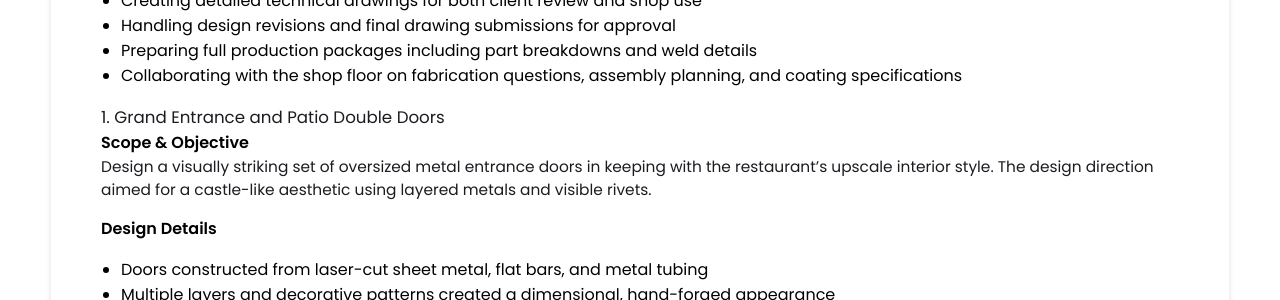
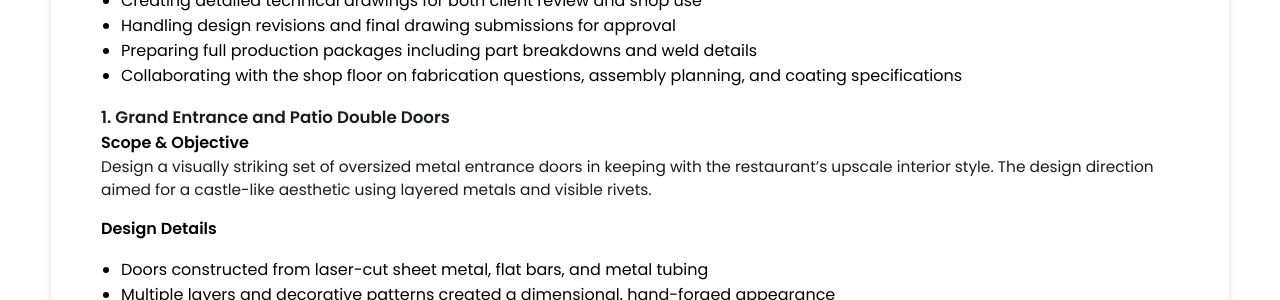
Before and after one commit to Rob-V-Eng/rob-v-eng.github.io, a Jekyll site: the page built from _projects/1.-Black+Blue/index.md, in a window 1280 px wide. Shown: the part 1051-1351 px from the top of the page. Built offline with Jekyll 4.4.1, drawn with Linux system fonts in a browser that asks for light colours.

```diff
--- a/_projects/1.-Black+Blue/index.md
+++ b/_projects/1.-Black+Blue/index.md
@@ -27,7 +27,8 @@ As the mechanical designer assigned to this project, I was responsible for:
 - Preparing full production packages including part breakdowns and weld details
 - Collaborating with the shop floor on fabrication questions, assembly planning, and coating specifications
 
-### 1. Grand Entrance and Patio Double Doors
+### **1. Grand Entrance and Patio Double Doors**
+
 #### Scope & Objective
 Design a visually striking set of oversized metal entrance doors in keeping with the restaurant’s upscale interior style. The design direction aimed for a castle-like aesthetic using layered metals and visible rivets.
 
@@ -54,7 +55,8 @@ Design a visually striking set of oversized metal entrance doors in keeping with
 {% include image-gallery.html images="NCM7-4.png" height="600" %}
 **Figure 4.** Entrance Door (Open).
 
-### 2. Wine Display & Rolling Ladder System
+### **2. Wine Display & Rolling Ladder System**
+
 #### Scope & Objective
 Design and detail a large-scale, wall-mounted wine display with a built-in horizontal rolling ladder for access. The display had to showcase the client’s wine collection prominently while supporting full functional use.
 
@@ -83,7 +85,8 @@ Design and detail a large-scale, wall-mounted wine display with a built-in horiz
 {% include image-gallery.html images="NCM7-6.png" height="600" %}
 **Figure 8.** Wine Display (Rear View).
 
-### 3. Column-Mounted Whiskey Shelf Frames
+### **3. Column-Mounted Whiskey Shelf Frames**
+
 #### Scope & Objective
 Design five decorative and functional liquor shelves to be mounted concentrically around a vertical column rising from the center of the bar area.
 
```
